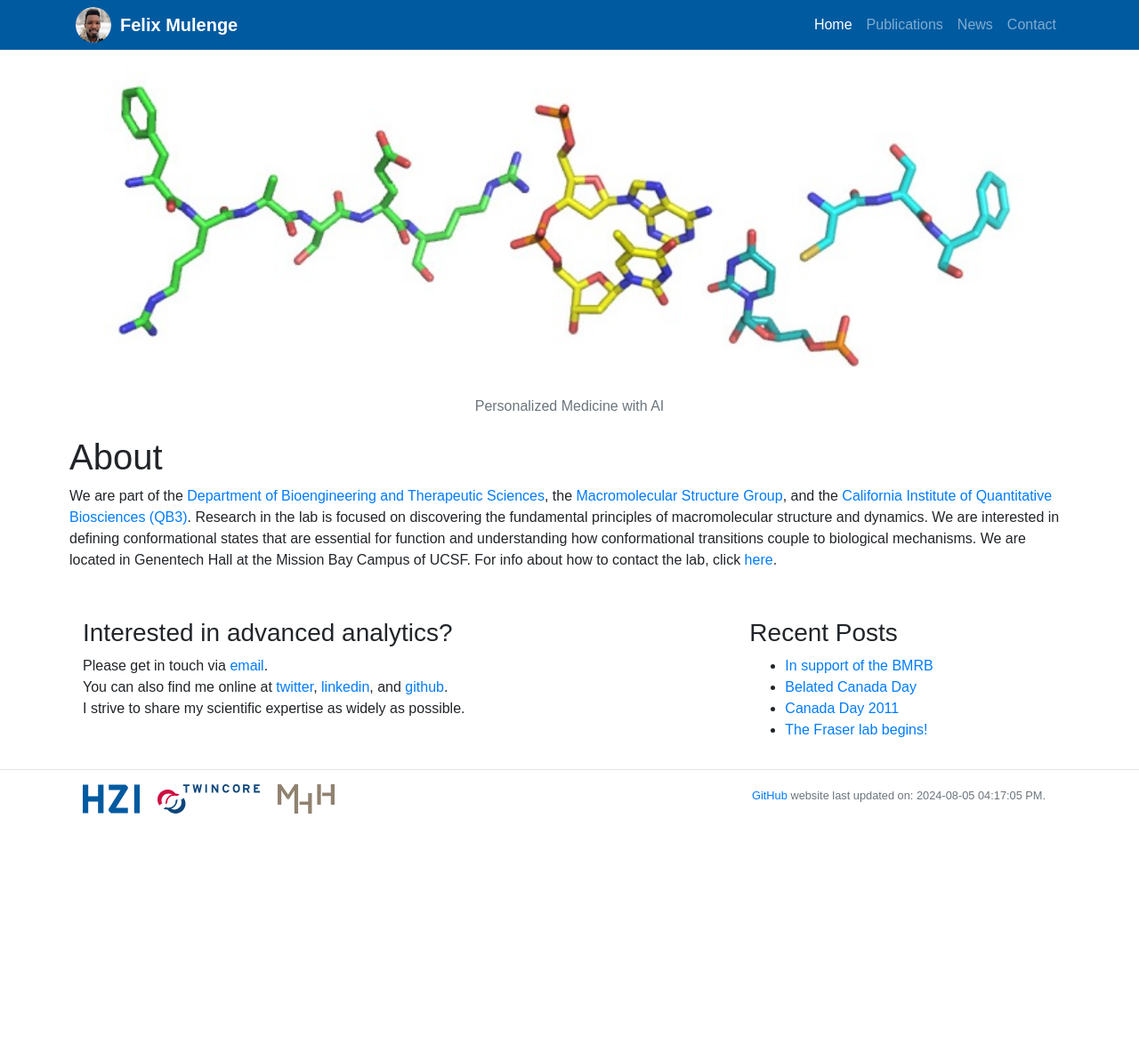
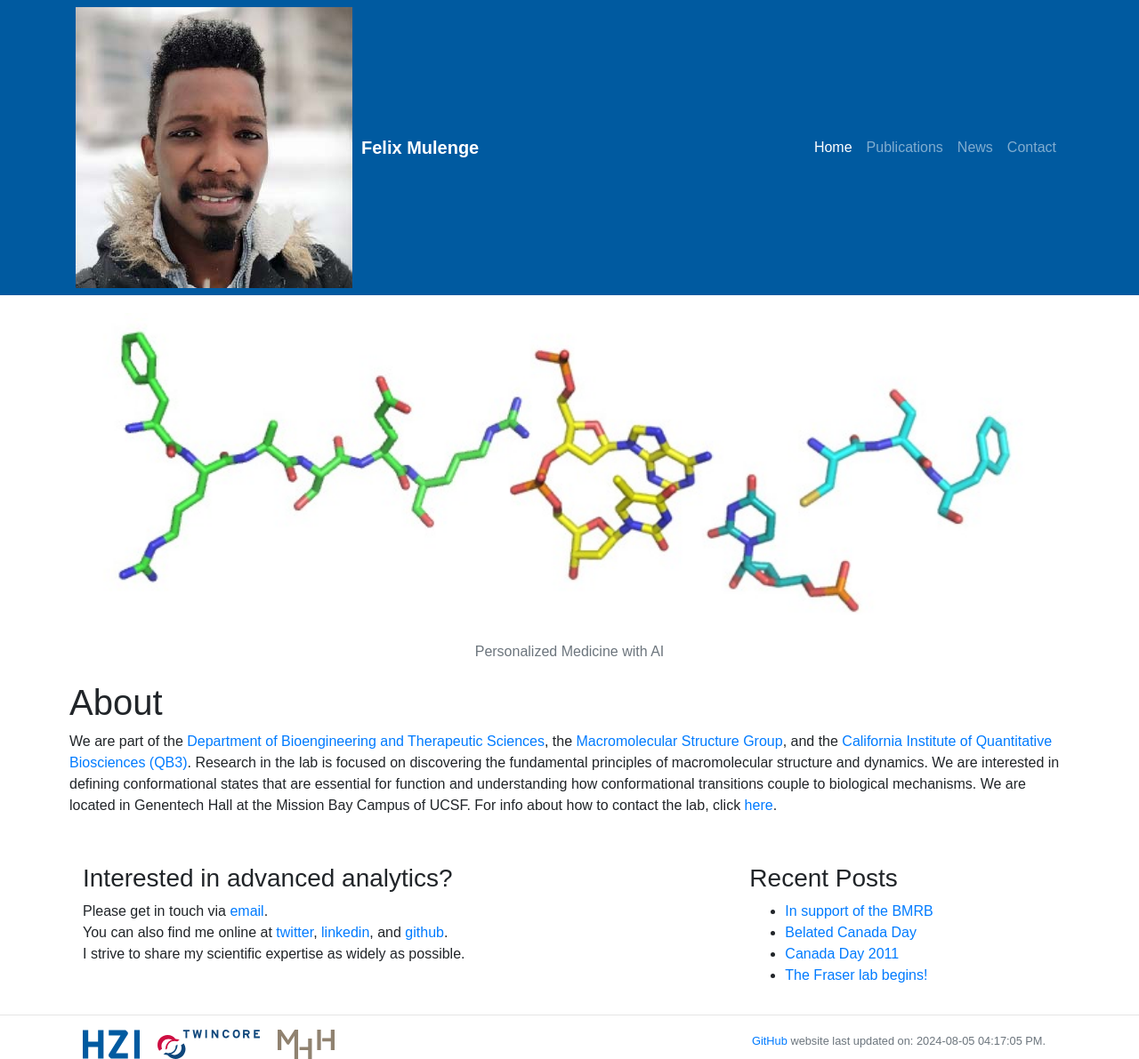
Before and after one commit to fmulenge/fmulenge.github.io, a Jekyll site: the page built from index.md, in a window 1280 px wide. Shown: the whole page at 89% size. Built offline with Jekyll 4.4.1, drawn with Linux system fonts in a browser that asks for light colours; before the commit the page ends 915 px from its top, so only the background shows below that.

Commit message:
Update custom.css

```diff
--- a/static/css/custom.css
+++ b/static/css/custom.css
@@ -49,6 +49,7 @@
    padding:5px 0 !important;
 }
 
+<!---control home page logo-->
 .avatar {
     width: 40px;
     height: 40px;
@@ -75,6 +76,7 @@
   margin: 0 30px 1rem 30px;
 }
 
+<!-- control text below home page image--->
 .text-wrapper{
    float: center;
    width:100;
@@ -95,17 +97,9 @@
    }
 }
 
+<!-- control brand Name-->
 .navbar-brand {
    position: absolute;
    width: 100%;
    padding-left: 50px !important;
 }
-
-.navbar-brand-name img{
-   display: inline-block;
-   width: 40px;
-   height: 40px;
-   border-radius: 50%;
-   overflow: hidden;
-   float: left;
-}
```
